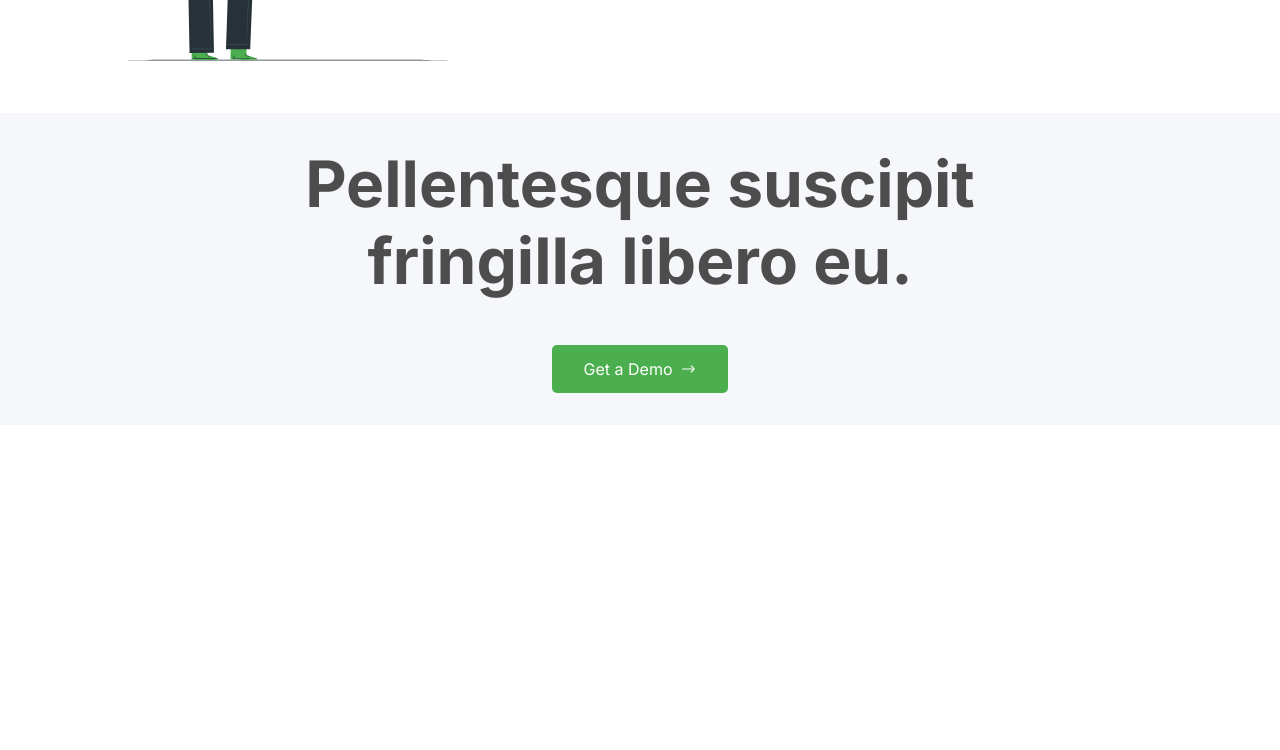
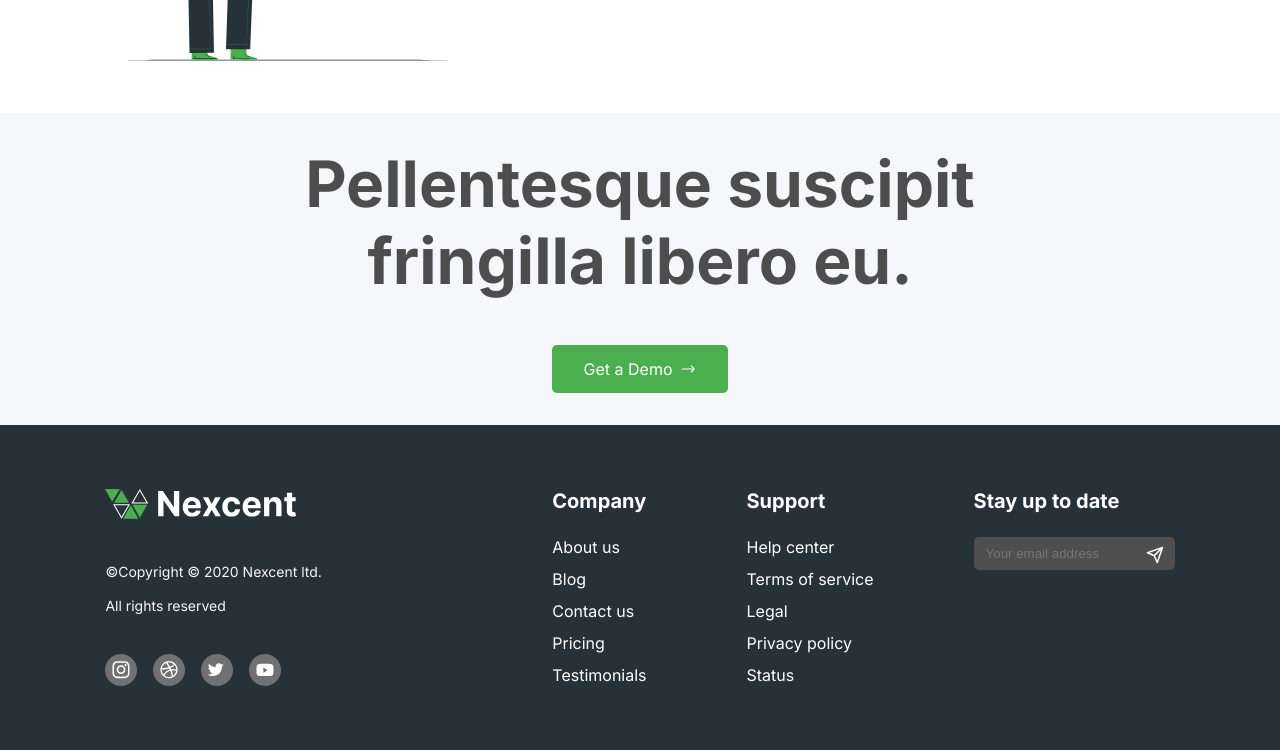
Before and after one commit to abdullahProfile/LandingPag, a website: page index.html in a window 1280 px wide. Shown: the part 2566-3316 px from the top of the page. Before the commit the page ends 2991 px from the top, so only its background shows below. Drawn offline with Linux system fonts and the light colour scheme.

Commit message:
footer and add imgs

```diff
--- a/index.html
+++ b/index.html
@@ -197,6 +197,71 @@
     </div>
   </section>
 
+  <footer class="footer">
+    <div class="footer__container">
+        <nav class="footer__nav--main">
+          <a href="#"><img src="./assets/logo/footerLogo.svg" alt="logo"></a>
+
+          <p>&copy;Copyright © 2020 Nexcent ltd. <br> <br>All rights reserved</p>
+
+          <div class="footer__socials">
+            <div class="footer__social">
+              <a href="#"><img src="./assets/icon/insta.svg" alt="icon"></a>
+            </div>
+
+            <div class="footer__social">
+              <a href="#"><img src="./assets/icon/broswer.svg" alt="icon"></a>
+            </div>
+
+            <div class="footer__social">
+              <a href="#"><img src="./assets/icon/twitter.svg" alt="icon"></a>
+            </div>
+
+            <div class="footer__social">
+              <a href="#"><img src="./assets/icon/youtube.svg" alt="icon"></a>
+            </div>
+          </div>
+        </nav>
+
+        <div class="footer__links">
+          <nav class="footer__nav">
+            <h4>Company</h4>
+
+            <div>
+              <a href="#">About us</a>
+              <a href="#">Blog</a>
+              <a href="#">Contact us</a>
+              <a href="#">Pricing</a>
+              <a href="#">Testimonials</a>
+            </div>
+          </nav>
+
+          <nav class="footer__nav">
+            <h4>Support</h4>
+
+            <div>
+              <a href="#">Help center</a>
+              <a href="#">Terms of service</a>
+              <a href="#">Legal</a>
+              <a href="#">Privacy policy</a>
+              <a href="#">Status</a>
+            </div>
+          </nav>
+
+
+          <form class="footer__form">
+            <label for="email" class="form__label">Stay up to date</label>
+            <div class="footer__form-input-container">
+              <input type="text" placeholder="Your email address" class="footer__form-input"/>
+              <a href="#" class="footer__form-icon-link">
+                <img src="./assets/icon/send.svg" alt="Send" class="form__icon" />
+              </a>
+            </div>
+          </form>
+
+        </div>
+    </div>
+  </footer>
   <script src="./script.js"></script>
 </body>
 </html>
--- /dev/null
+++ b/styles/_footer.scss
@@ -0,0 +1,117 @@
+.footer__container {
+  max-width: 1440px;
+  margin-inline: auto;
+  padding-block: 64px;
+  display: flex;
+  justify-content: space-evenly;
+  background: $secondary-bg-color;
+  gap: 125px;
+
+  .footer__nav--main {
+    display: flex;
+    flex-direction: column;
+    gap: 40px;
+
+    p {
+      font-size: 14px;
+      color: #F5F7FA;
+    }
+
+    .footer__socials {
+      display: flex;
+      align-items: center;
+      gap: 16px;
+
+      .footer__social {
+        width: 32px;
+        height: 32px;
+        border-radius: 50%;
+        padding: 7px;
+        background: #717171;
+
+        a {
+          font-size: 0;
+        }
+
+        &:hover {
+          background-color: $btn-bg-color;
+        }
+      }
+    }
+  }
+
+  .footer__links {
+    display: flex;
+    gap: 100px;
+    max-width: 640px;
+
+    .footer__nav {
+      h4 {
+        font-size: 20px;
+        color: #FFF;
+        margin-bottom: 24px;
+      }
+
+      div {
+        display: flex;
+        gap: 12px;
+        flex-direction: column;
+
+        a{
+          text-decoration: none;
+          color: #FFF;
+          transition: color .3s ease-in;
+
+          &:hover{
+            color: $secondary-color;
+          }
+        }
+      }
+    }
+
+    .footer__form {
+      display: flex;
+      flex-direction: column;
+
+      label {
+        font-size: 20px;
+        color: #FFF;
+        margin-bottom: 24px;
+        font-weight: bold;
+      }
+
+      .footer__form-input-container {
+        position: relative;
+
+        input {
+          padding: 9px 12px;
+          background-color: #504f4f;
+          outline: none;
+          border: none;
+          border-radius: 5px;
+          color: #FFF;
+
+          ::placeholder {
+            color: #D9DBE1;
+            font-size: 14px;
+          }
+        }
+
+        .footer__form-icon-link {
+          position: absolute;
+          right: 11px;
+          top: 9px;
+        }
+      }
+    }
+  }
+}
+
+@media (max-width:1240px) {
+  .footer__links ,.footer__container {
+    flex-direction: column;
+    text-align: center;
+    gap: 30px;
+    align-items: center;
+  }
+}
--- a/styles/style.scss
+++ b/styles/style.scss
@@ -7,3 +7,4 @@
 @import 'article';
 @import 'stats';
 @import 'cta';
+@import 'footer';
```
Also changed, not shown: assets/icon/broswer.svg (added), assets/icon/insta.svg (added), assets/icon/send.svg (added), assets/icon/twitter.svg (added), assets/icon/youtube.svg (added), assets/logo/footerLogo.svg (added), css/style.css.
